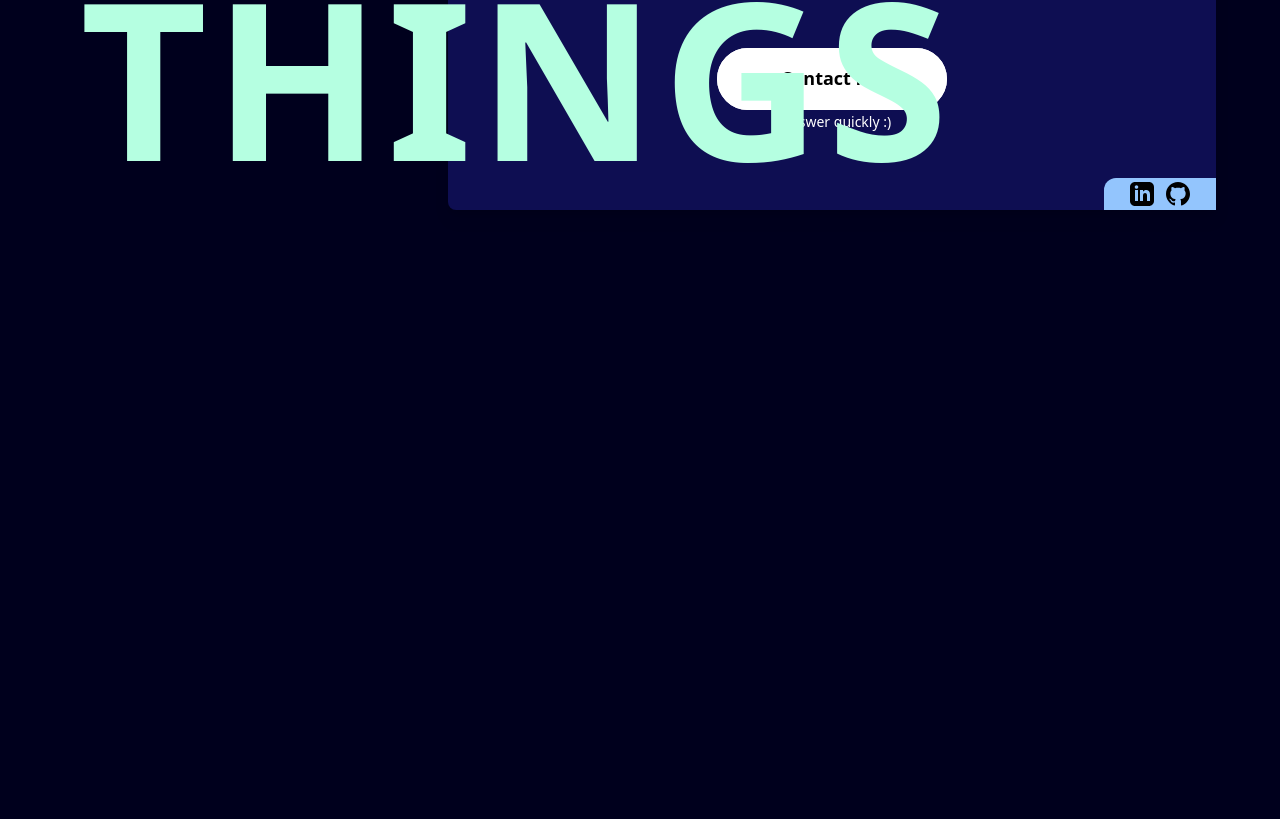
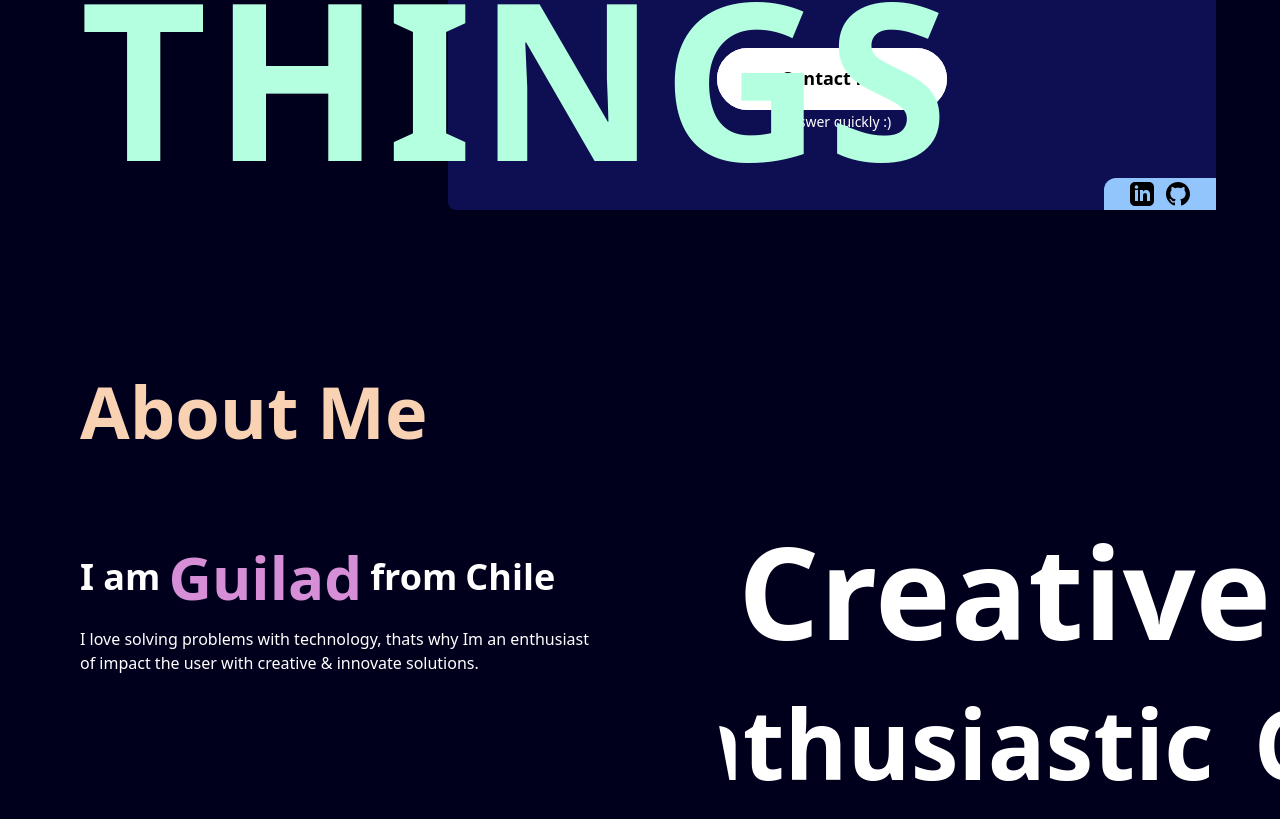
Before and after one commit to Ainsdev/My-Portafolio, a Next.js app: page / in a window 1280 px wide. Shown: the part 617-1436 px from the top of the page. Built offline with nearby package versions, Linux system fonts and the light colour scheme.

Commit message:
finish the UI of about me

```diff
--- a/pages/index.tsx
+++ b/pages/index.tsx
@@ -53,6 +53,15 @@ const Home: NextPage = () => {
       width: 120,
       height: 120,
       mixBlendMode: 'difference',
+    },
+    sText: {
+      backgroundColor: '#fff',
+      x: cursor.x - 24,
+      y: cursor.y - 24,
+      zIndex: 99,
+      width: 120,
+      height: 120,
+      mixBlendMode: 'overlay',
     }
   }
   return (
@@ -100,12 +109,55 @@ const Home: NextPage = () => {
             <path stroke-linecap="round" stroke-linejoin="round" d="M19.5 8.25l-7.5 7.5-7.5-7.5" />
           </svg>
         </div>
-        <section>
-          <div></div>
-        </section>
+        <div className='h-screen w-screen'></div>
+              <div className='px-20 inline-block z-40 mt-48 w-max'>
+                <h1 className='text-7xl font-bold text-accent'>About Me</h1>
+              </div>
+        {AboutMe()}
       </main>
     </HomeLayout>
   )
+
+  function AboutMe() {
+    return <section className='w-screen h-96 flex justify-evenly mt-20'>
+      <article className='w-full h-full px-20' onMouseEnter={() => setCursorProps("sText")}
+        onMouseLeave={() => setCursorProps('default')}>
+        <h3 className='text-4xl font-bold flex align-middle py-5 justify-start items-center'>I am <h1 className='px-2 text-6xl text-primary font-bold'>Guilad</h1>from<p className='px-2'>Chile</p></h3>
+        <p>I love solving problems with technology, thats why
+          Im an enthusiast of impact the user with
+          creative & innovate solutions.</p>
+      </article>
+      <article className='w-full h-full  relative overflow-hidden' style={{
+        clipPath: 'polygon(0 2%, 100% 0, 100% 100%, 12% 100%)'
+      }}>
+        <div className='text-9xl flex left-0 animate-marquee-infinite'>
+          <h1 className='font-bold pl-48'>Creative</h1>
+          <h1 className='font-bold pl-20'>Innovative</h1>
+          <h1 className='font-bold pl-52'>Commited</h1>
+          <h1 className='font-bold pl-48'>Hunger</h1>
+          <h1 className='font-bold pl-20'>Innovative</h1>
+          <h1 className='font-bold pl-52'>Commited</h1>
+          <h1 className='font-bold pl-48'>Creative</h1>
+          <h1 className='font-bold pl-20'>Innovative</h1>
+          <h1 className='font-bold pl-52'>Commited</h1>
+        </div>
+        <div className='text-8xl flex left-0 animate-marquee-infinite mt-10'>
+          <h1 className='font-bold pl-20'>Enthusiastic</h1>
+          <h1 className='font-bold pl-10'>Commited</h1>
+          <h1 className='font-bold pl-20'>Passionate</h1>
+          <h1 className='font-bold pl-20'>Optimistic</h1>
+          <h1 className='font-bold pl-10'>VIEW</h1>
+          <h1 className='font-bold pl-20'>Passionate</h1>
+          <h1 className='font-bold pl-20'>Enthusiastic</h1>
+          <h1 className='font-bold pl-10'>Innovative</h1>
+          <h1 className='font-bold pl-20'>Passionate</h1>
+          <h1 className='font-bold pl-20'>Enthusiastic</h1>
+          <h1 className='font-bold pl-10'>Innovative</h1>
+          <h1 className='font-bold pl-20'>Passionate</h1>
+        </div>
+      </article>
+    </section>
+  }
 }
 
 export default Home
--- a/tailwind.config.js
+++ b/tailwind.config.js
@@ -10,6 +10,22 @@ module.exports = {
       },
     },
     extend: {
+      keyframes: {
+        marquee: {
+          '0%': { transform: 'translateX(0%)' },
+          '100%': { transform: 'translateX(-100%)' },
+        },
+        marquee2: {
+          '0%': { transform: 'translateX(100%)' },
+          '100%': { transform: 'translateX(0%)' },
+        },
+      },
+      animation: {
+        'spin-slow-30': 'spin 30s linear infinite',
+        'spin-slow-25': 'spin 25s linear infinite',
+        'spin-slow-10': 'spin 10s linear infinite',
+        'marquee-infinite': 'marquee 25s linear infinite',
+      },
       colors: {
         "base": "#00001D",
         "primary": "#D68FD6",
@@ -17,7 +33,7 @@ module.exports = {
         "accent-2": "#B5FFE1",
         "base-2": "#0E0E52",
       },
-    }
+    },
   },
   plugins: [
     require('tailwind-scrollbar')
```
